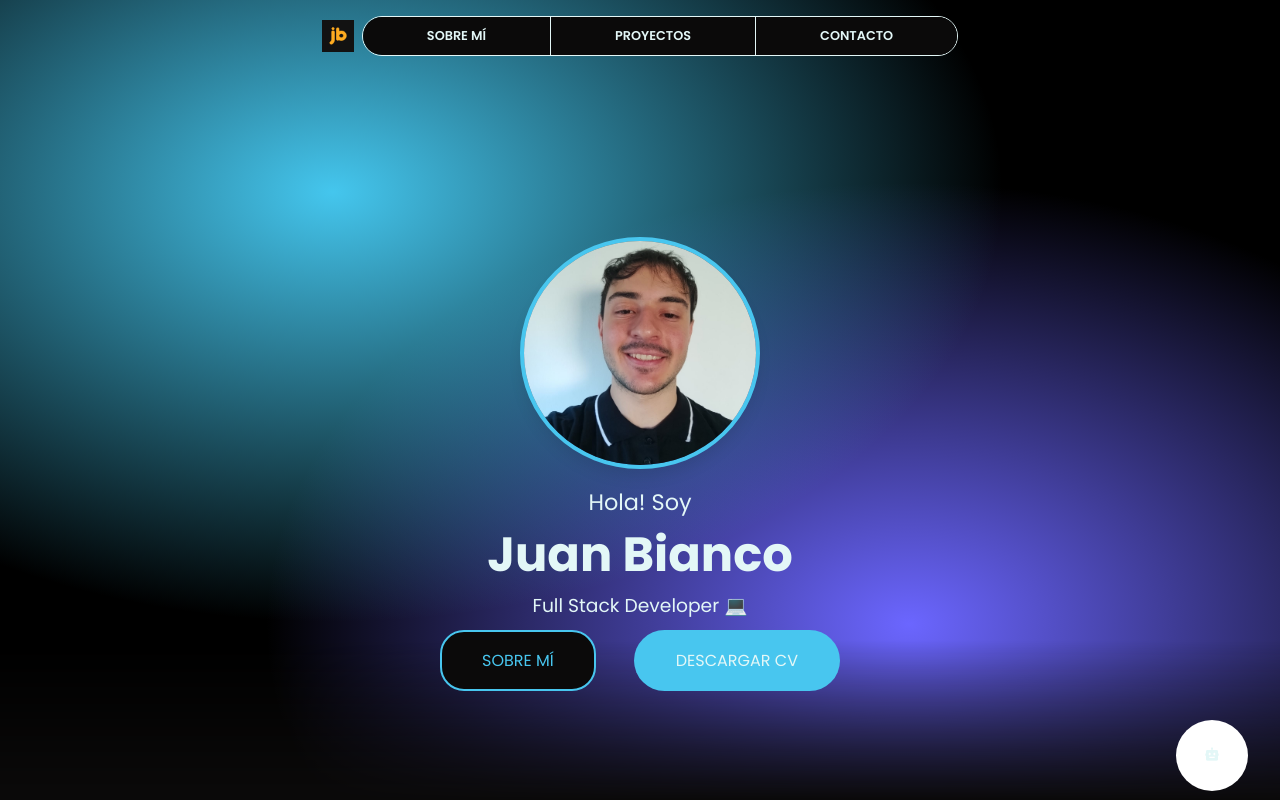
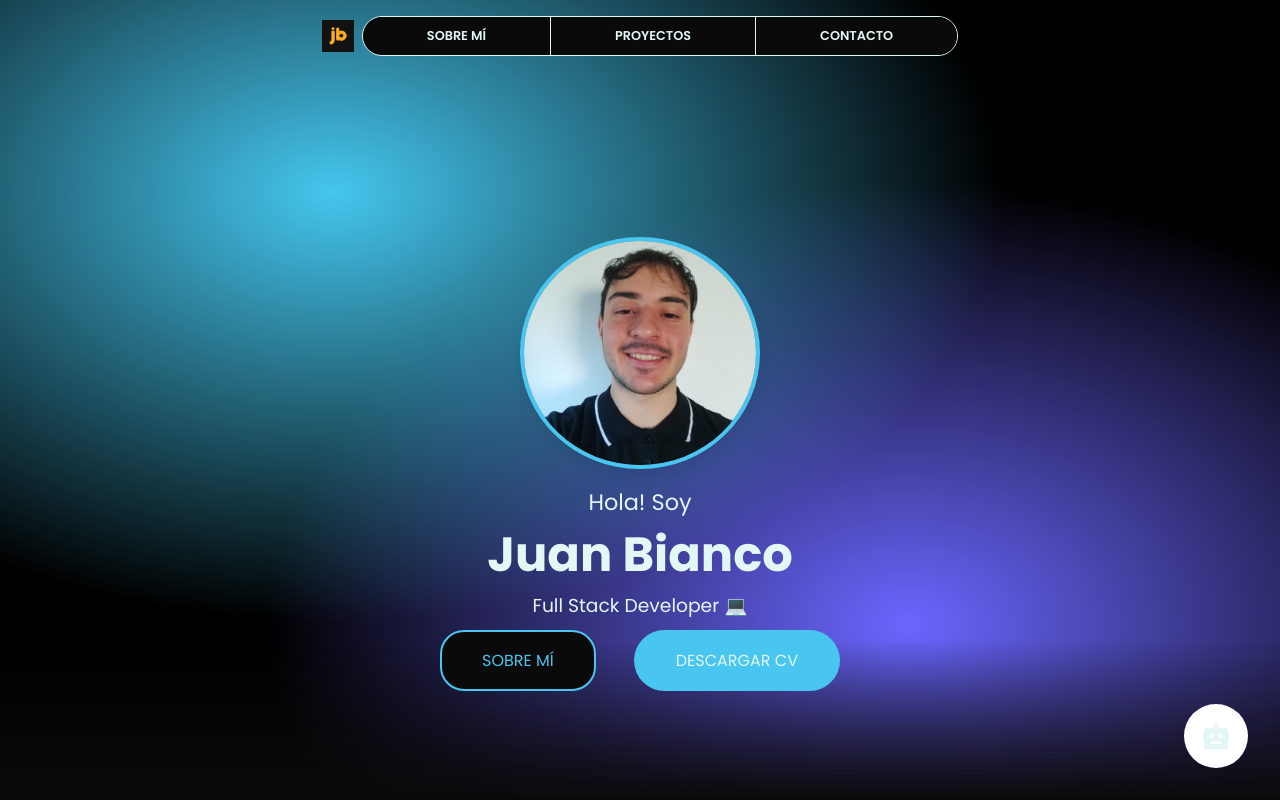
Before and after one commit to juanib12/portfolio, a React (Create React App) app: page / in a window 1280 px wide. Shown: the top 800 px of the page. Built offline with nearby package versions, Linux system fonts and the light colour scheme.

Commit message:
changes styles ia

```diff
--- a/src/components/QuotesBox.css
+++ b/src/components/QuotesBox.css
@@ -7,9 +7,17 @@
 }
 
 .quotes-container label {
-    padding: 1.5em 1.75em;
+    height: 100%;
+    display: flex;
+    align-items: center;
+    justify-content: center;
     background-color: #fff;
     border-radius: 50%;
+}
+
+.quotes-container label i {
+    padding: .5em;
+    font-size: 2em;
 }
 
 input#btn-bot {
```
